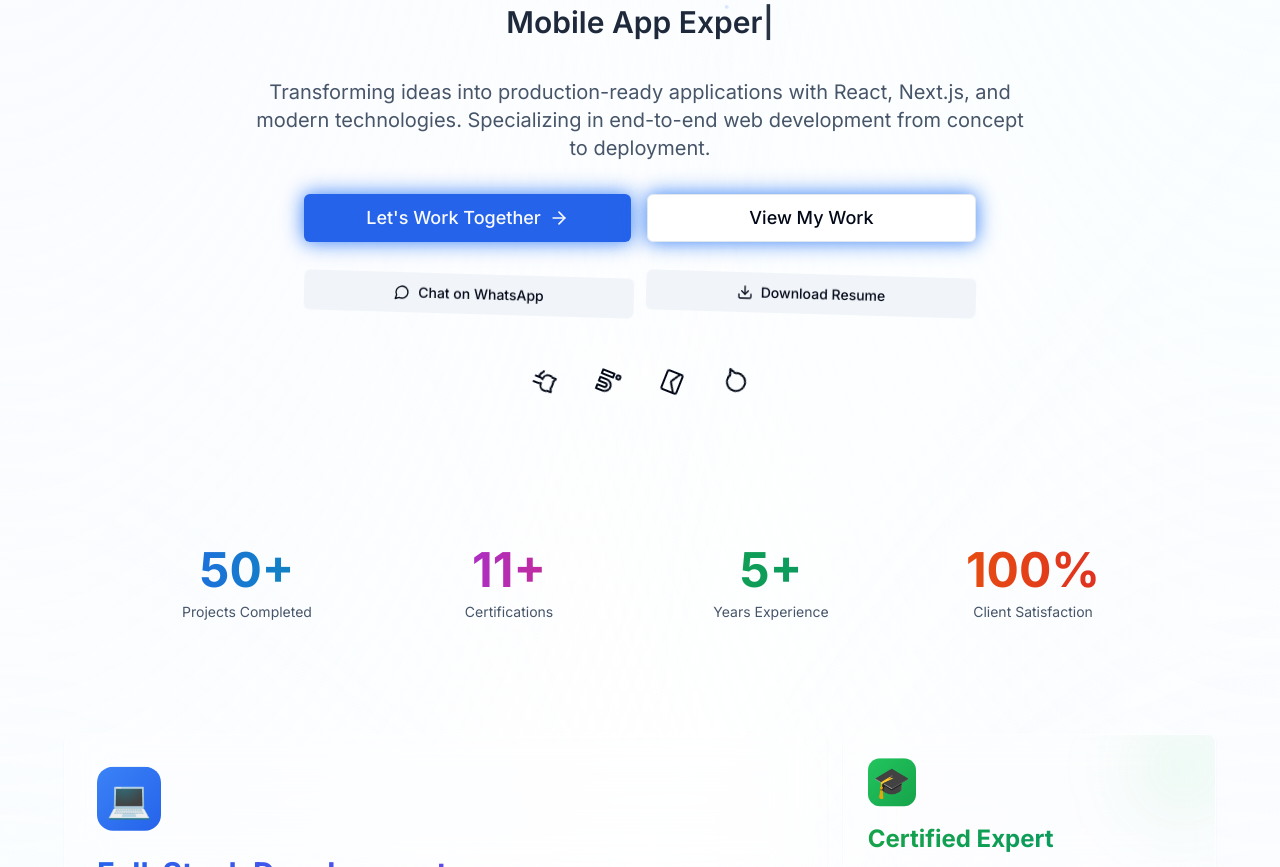
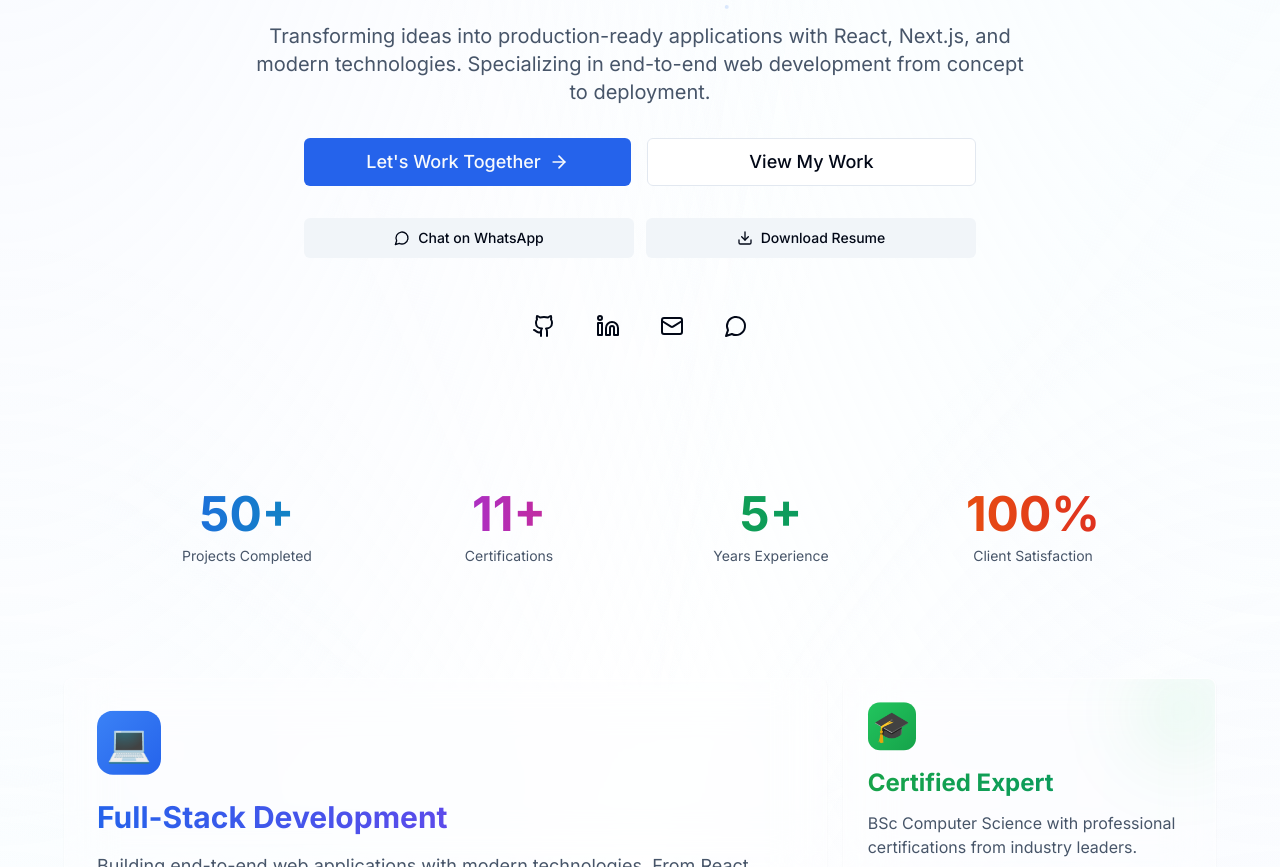
Before and after one commit to RITCHIEMEDIA/Ritchie-tech, a Next.js app: page / in a window 1280 px wide. Shown: the part 740-1607 px from the top of the page. Built offline with nearby package versions, Linux system fonts and the light colour scheme.

Commit message:
ritchietech

```diff
--- a/app/globals.css
+++ b/app/globals.css
@@ -65,7 +65,7 @@
   }
 
   body {
-    @apply bg-background text-foreground;
+    @apply bg-background text-foreground overflow-x-hidden;
   }
 
   /* Smooth scrolling */
--- a/app/page.tsx
+++ b/app/page.tsx
@@ -8,7 +8,6 @@ import Link from "next/link"
 import Image from "next/image"
 import { getFeaturedProjects } from "@/lib/projects"
 import Typewriter from "@/components/typewriter"
-import FloatingWhatsApp from "@/components/floating-whatsapp"
 import CountingNumber from "@/components/counting-number"
 
 export default function Home() {
@@ -52,8 +51,7 @@ export default function Home() {
 
   return (
     <div className="min-h-screen bg-mesh">
-      {/* Floating WhatsApp Button */}
-      <FloatingWhatsApp />
+
 
       {/* Hero Section */}
       <section className="container mx-auto px-4 py-16 md:py-24">
@@ -103,14 +101,14 @@ export default function Home() {
 
           <div className="flex flex-col sm:flex-row gap-4 w-full max-w-2xl animate-fade-in-up delay-600">
             {/* Primary CTA */}
-            <Button asChild className="flex-1 h-12 text-lg hover-lift hover-glow ripple-effect group animate-glow" size="lg">
+            <Button asChild className="flex-1 h-12 text-lg hover-lift hover-glow ripple-effect group" size="lg">
               <Link href="/contact">
                 Let's Work Together
                 <ArrowRight className="ml-2 h-5 w-5 group-hover:translate-x-1 transition-transform" />
               </Link>
             </Button>
             {/* Secondary CTAs */}
-            <Button variant="outline" asChild className="flex-1 h-12 text-lg hover-lift ripple-effect animate-glow" size="lg">
+            <Button variant="outline" asChild className="flex-1 h-12 text-lg hover-lift ripple-effect" size="lg">
               <Link href="/projects">
                 View My Work
               </Link>
@@ -118,13 +116,13 @@ export default function Home() {
           </div>
 
           <div className="flex flex-col sm:flex-row gap-3 w-full max-w-2xl animate-fade-in delay-700">
-            <Button variant="secondary" asChild className="flex-1 hover-lift ripple-effect animate-wiggle">
+            <Button variant="secondary" asChild className="flex-1 hover-lift ripple-effect">
               <Link href={whatsappUrl} target="_blank">
                 <MessageCircle className="mr-2 h-4 w-4" />
                 Chat on WhatsApp
               </Link>
             </Button>
-            <Button variant="secondary" asChild className="flex-1 hover-lift ripple-effect animate-wiggle">
+            <Button variant="secondary" asChild className="flex-1 hover-lift ripple-effect">
               <Link href={resumePath} target="_blank" download="Isaac-Elisha-Resume.pdf">
                 <Download className="mr-2 h-4 w-4" />
                 Download Resume
@@ -133,25 +131,25 @@ export default function Home() {
           </div>
 
           <div className="flex space-x-6 pt-4 animate-fade-in delay-800">
-            <Button variant="ghost" size="icon" asChild className="hover:scale-110 transition-transform animate-rotate-slow">
+            <Button variant="ghost" size="icon" asChild className="hover:scale-110 transition-transform">
               <Link href="https://github.com" target="_blank" rel="noopener noreferrer">
                 <Github className="h-6 w-6" />
                 <span className="sr-only">GitHub</span>
               </Link>
             </Button>
-            <Button variant="ghost" size="icon" asChild className="hover:scale-110 transition-transform animate-rotate-slow">
+            <Button variant="ghost" size="icon" asChild className="hover:scale-110 transition-transform">
               <Link href="https://www.linkedin.com/in/isaac-elisha-a1701b371" target="_blank" rel="noopener noreferrer">
                 <Linkedin className="h-6 w-6" />
                 <span className="sr-only">LinkedIn</span>
               </Link>
             </Button>
-            <Button variant="ghost" size="icon" asChild className="hover:scale-110 transition-transform animate-rotate-slow">
+            <Button variant="ghost" size="icon" asChild className="hover:scale-110 transition-transform">
               <Link href="mailto:ritchietch01@gmail.com">
                 <Mail className="h-6 w-6" />
                 <span className="sr-only">Email</span>
               </Link>
             </Button>
-            <Button variant="ghost" size="icon" asChild className="hover:scale-110 transition-transform animate-rotate-slow">
+            <Button variant="ghost" size="icon" asChild className="hover:scale-110 transition-transform">
               <Link href={whatsappUrl} target="_blank" rel="noopener noreferrer">
                 <MessageCircle className="h-6 w-6" />
                 <span className="sr-only">WhatsApp</span>
--- a/components/loading-screen.tsx
+++ b/components/loading-screen.tsx
@@ -7,10 +7,10 @@ export default function LoadingScreen() {
   const [isLoading, setIsLoading] = useState(true)
 
   useEffect(() => {
-    // Hide loading screen after 2 seconds
+    // Hide loading screen after 4 seconds
     const timer = setTimeout(() => {
       setIsLoading(false)
-    }, 2000)
+    }, 4000)
 
     return () => clearTimeout(timer)
   }, [])
@@ -19,16 +19,16 @@ export default function LoadingScreen() {
 
   return (
     <div className="fixed inset-0 z-[9999] flex items-center justify-center bg-gradient-to-br from-slate-900 via-blue-900 to-slate-900 animate-fade-out">
-      <div className="text-center space-y-6">
+      <div className="text-center space-y-10">
         {/* Logo with pulse animation */}
-        <div className="relative w-48 h-48 mx-auto animate-pulse-slow">
-          <div className="absolute inset-0 bg-blue-500/20 rounded-full blur-3xl animate-pulse"></div>
+        <div className="relative w-24 h-24 mx-auto animate-pulse-slow">
+          <div className="absolute inset-0 bg-blue-500/20 rounded-full blur-xl animate-pulse"></div>
           <Image
-            src="/images/ritchie-logo.png"
+            src="/images/ritchie-logo.jpg"
             alt="Ritchie Tech Logo"
-            width={192}
-            height={192}
-            className="relative z-10 animate-float"
+            width={96}
+            height={96}
+            className="relative z-10 rounded-full object-cover animate-float"
             priority
           />
         </div>
```
Also changed, not shown: public/images/ritchie-logo.jpg (renamed from public/images/RITCHIE LOGO.jpg), 1 other file (tests, documents, lock files or other folders).
